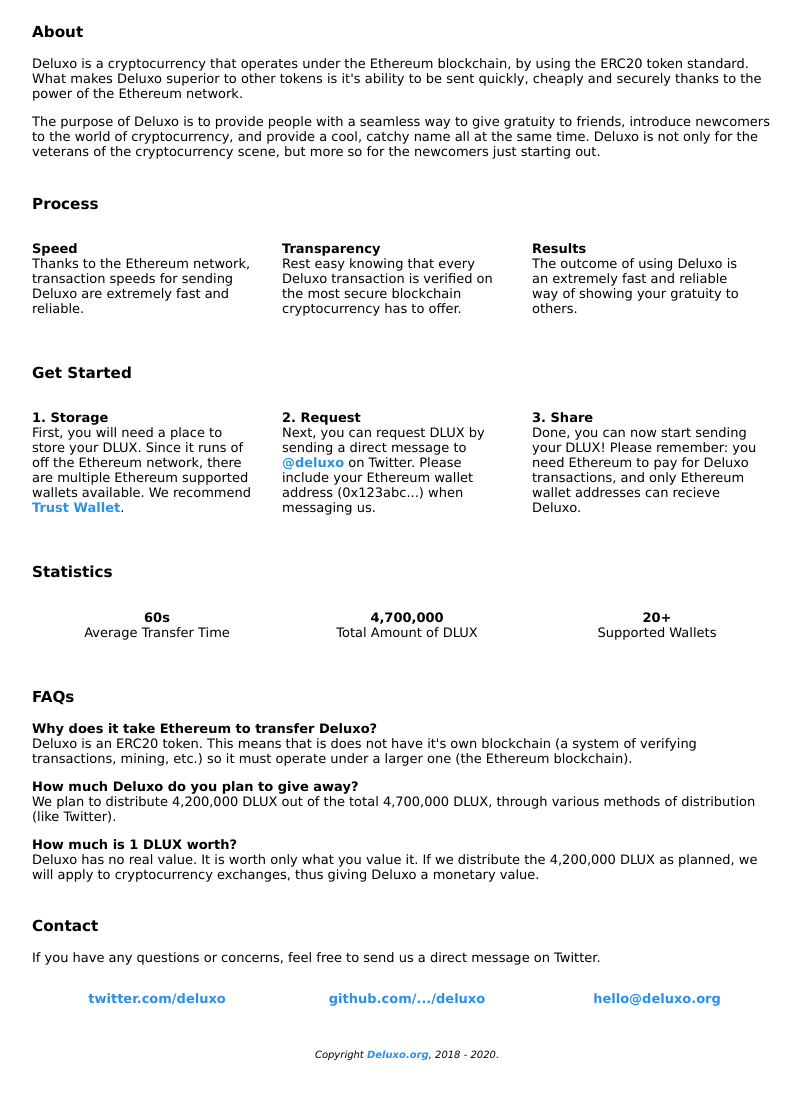
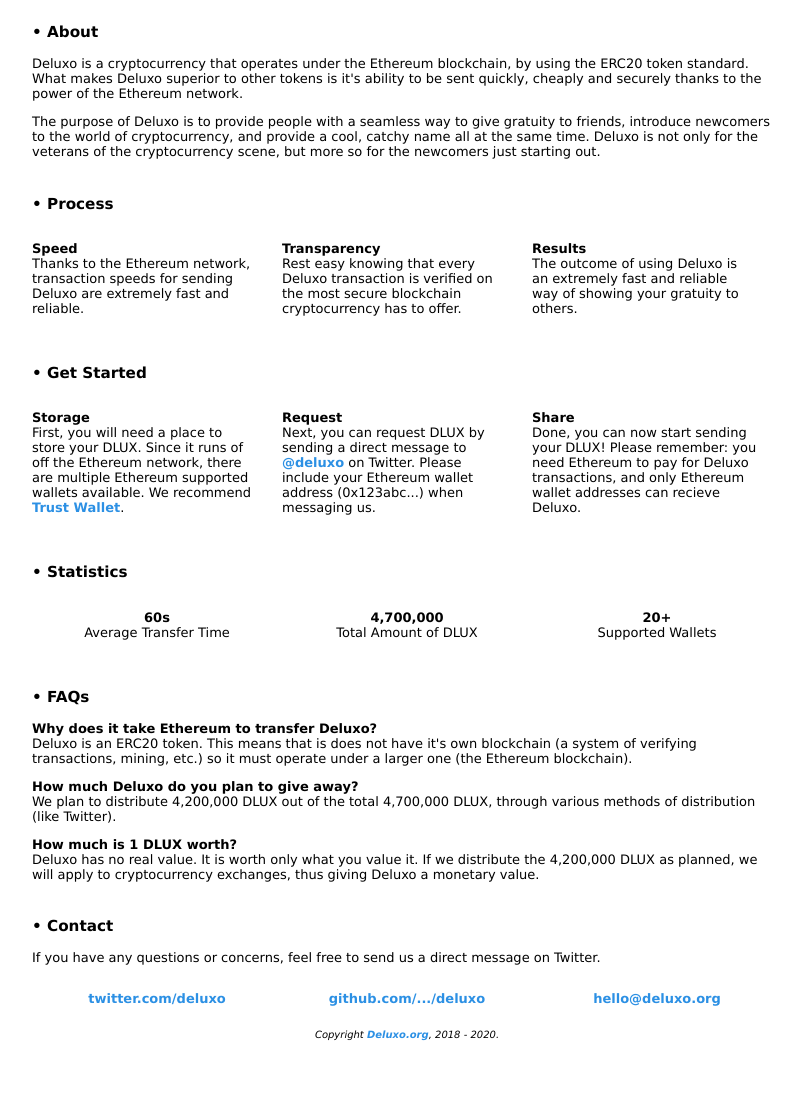
Before and after one commit to deluxonet/deluxo, a plain HTML site: page docs/index.html in a window 1280 px wide. Shown: the part 246-1346 px from the top of the page, without its empty margins (233-1034 px from the left). Drawn offline with Linux system fonts and the light colour scheme.

Commit message:
Update index.html

```diff
--- a/docs/index.html
+++ b/docs/index.html
@@ -17,7 +17,7 @@
   <body>
     <div id="wrapper">
       <div class="toplogo">
-        <a href="index.html"><img src="images/logo.gif" alt="Deluxo" style="width:100px;"></a>
+        <a href="#"><img src="images/logo.gif" alt="Deluxo" style="width:100px;"></a>
       </div>
 
       <div class="center">
@@ -25,13 +25,13 @@
       </div>
 
       <div>
-        <h3>About</h3>
+        <h3>• About</h3>
         <p>Deluxo is a cryptocurrency that operates under the Ethereum blockchain, by using the ERC20 token standard. What makes Deluxo superior to other tokens is it's ability to be sent quickly, cheaply and securely thanks to the power of the Ethereum network.</p>
         <p>The purpose of Deluxo is to provide people with a seamless way to give gratuity to friends, introduce newcomers to the world of cryptocurrency, and provide a cool, catchy name all at the same time. Deluxo is not only for the veterans of the cryptocurrency scene, but more so for the newcomers just starting out.</p>
       </div>
 
       <div>
-        <h3>Process</h3>
+        <h3>• Process</h3>
         <div class="row">
           <div class="cell">
             <p><b>Speed</b>
@@ -52,20 +52,20 @@
       </div>
 
       <div>
-        <h3>Get Started</h3>
+        <h3>• Get Started</h3>
         <div class="row">
           <div class="cell">
-            <p><b>1. Storage</b>
+            <p><b>Storage</b>
             <br>
-            First, you will need a place to store your DLUX. Since it runs of off the Ethereum network, there are multiple Ethereum supported wallets available. We recommend <a href="https://trustwallet.com/">Trust Wallet</a>.</p>
+            First, you will need a place to store your DLUX. Since it runs of off the Ethereum network, there are multiple Ethereum supported wallets available. We recommend <a href="https://trustwallet.com/" target="_blank">Trust Wallet</a>.</p>
           </div>
           <div class="cell">
-            <p><b>2. Request</b>
+            <p><b>Request</b>
             <br>
-            Next, you can request DLUX by sending a direct message to <a href="https://twitter.com/deluxo">@deluxo</a> on Twitter. Please include your Ethereum wallet address (0x123abc...) when messaging us.</p>
+            Next, you can request DLUX by sending a direct message to <a href="https://twitter.com/deluxo" target="_blank">@deluxo</a> on Twitter. Please include your Ethereum wallet address (0x123abc...) when messaging us.</p>
           </div>
           <div class="cell">
-            <p><b>3. Share</b>
+            <p><b>Share</b>
             <br>
             Done, you can now start sending your DLUX! Please remember: you need Ethereum to pay for Deluxo transactions, and only Ethereum wallet addresses can recieve Deluxo.</p>
           </div>
@@ -73,7 +73,7 @@
       </div>
 
       <div>
-        <h3>Statistics</h3>
+        <h3>• Statistics</h3>
         <div class="row2">
           <div class="cell2">
             <p><b>60s</b>
@@ -94,7 +94,7 @@
       </div>
 
       <div>
-        <h3>FAQs</h3>
+        <h3>• FAQs</h3>
         <p><b>Why does it take Ethereum to transfer Deluxo?</b><br>
         Deluxo is an ERC20 token. This means that is does not have it's own blockchain (a system of verifying transactions, mining, etc.) so it must operate under a larger one (the Ethereum blockchain).</p>
 
@@ -106,17 +106,17 @@
       </div>
 
       <div>
-        <h3>Contact</h3>
+        <h3>• Contact</h3>
         <p>If you have any questions or concerns, feel free to send us a direct message on Twitter.</p>
       </div>
 
       <div>
         <div class="row2">
           <div class="cell2">
-            <p><b><a href="https://twitter.com/deluxo">twitter.com/deluxo</a></b></p>
+            <p><b><a href="https://twitter.com/deluxo" target="_blank">twitter.com/deluxo</a></b></p>
           </div>
           <div class="cell2">
-            <p><b><a href="https://github.com/micaron/deluxo">github.com/.../deluxo</a></b></p>
+            <p><b><a href="https://github.com/micaron/deluxo" target="_blank">github.com/.../deluxo</a></b></p>
           </div>
           <div class="cell2">
             <p><b><a href="mailto:hello@deluxo.org">hello@deluxo.org</a></b></p>
@@ -124,7 +124,7 @@
         </div>
       </div>
 
-      <div style="padding-top:20px;">
+      <div>
         <p class="footer"><i>Copyright <a href="#">Deluxo.org</a>, 2018 - <script>document.write(new Date().getFullYear())</script>.</i></p>
       </div>
     </div>
```
